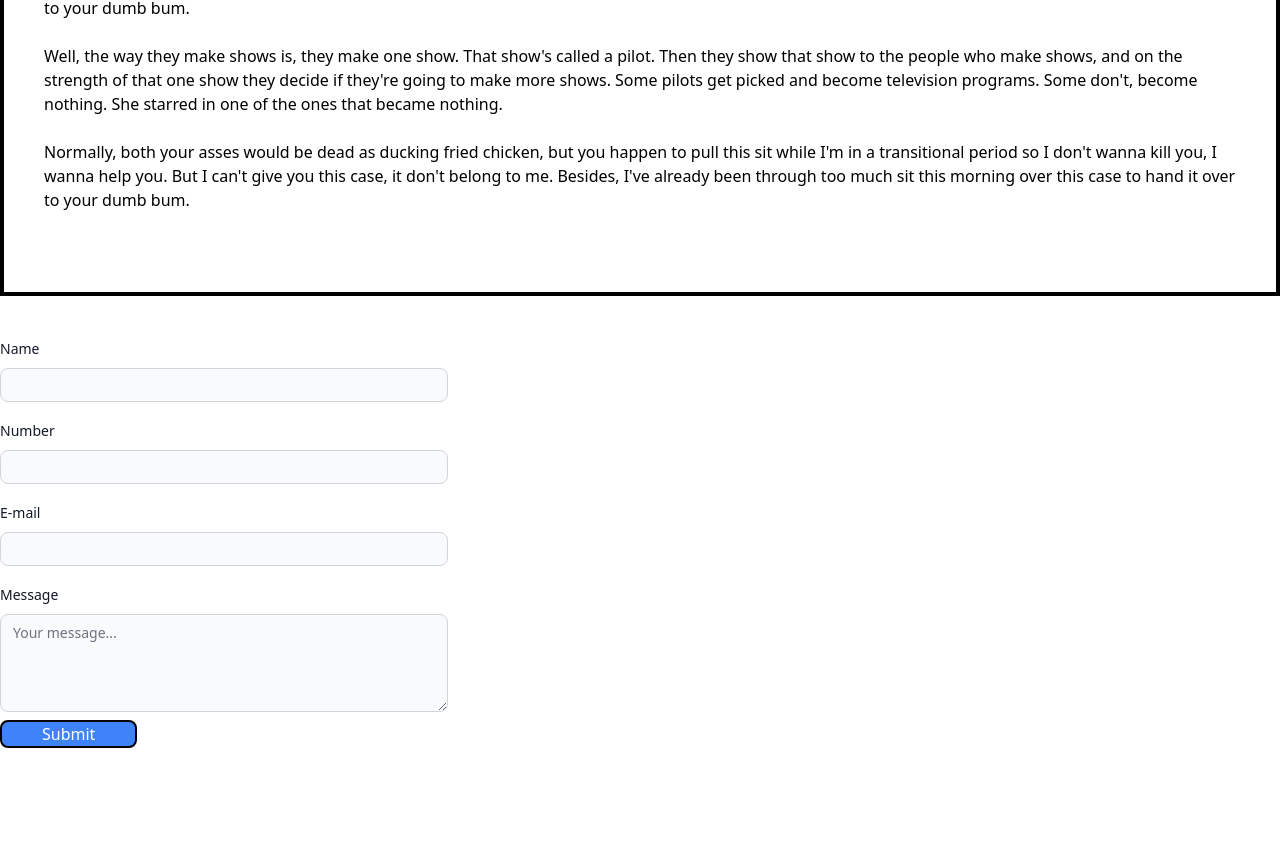
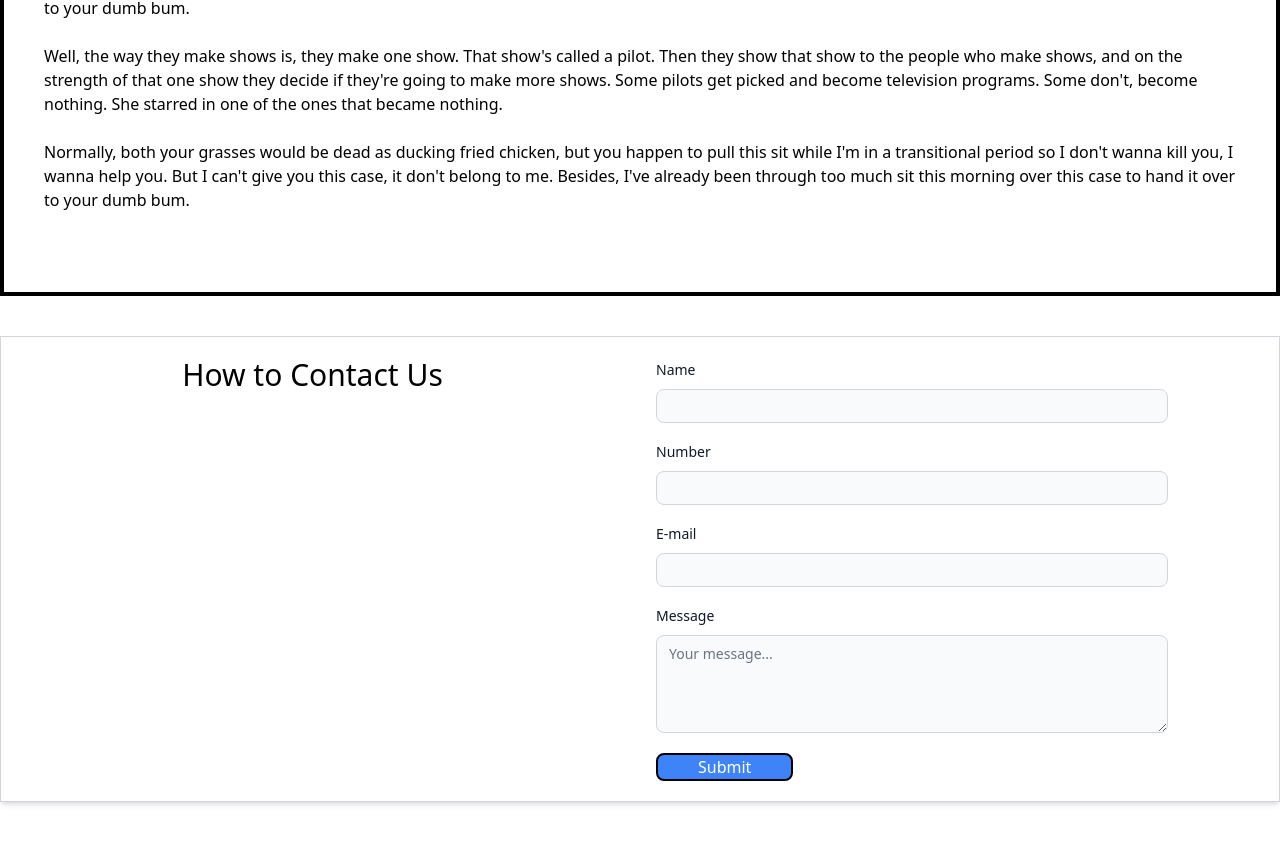
Before and after one commit to team-eats/team-eats, a Next.js app in the folder frontend/: page /about-us in a window 1280 px wide. Shown: the part 498-1340 px from the top of the page. Before the commit the page ends 1286 px from the top, so only its background shows below. Built offline with nearby package versions, Linux system fonts and the light colour scheme.

Commit message:
about us progress

```diff
--- a/frontend/src/app/about-us/form.tsx
+++ b/frontend/src/app/about-us/form.tsx
@@ -1,10 +1,10 @@
 "use client";
 
-import { Label, TextInput, Textarea} from "flowbite-react";
+import { Label, TextInput, Textarea,} from "flowbite-react";
 
 export function Contact() {
     return (
-        <div className="flex max-w-md flex-col gap-4">
+        <div className="flex max-w-lg flex-col gap-4 my-5">
             <div>
                 <div className="mb-2 block">
                     <Label htmlFor="name" value="Name" />
@@ -28,7 +28,7 @@ export function Contact() {
                     <Label htmlFor="message" value="Message" />
                 </div>
                 <Textarea id="message" placeholder="Your message..." required rows={4} />
-                <button className={"mt-2 px-10 border-2 border-black bg-blue-500 text-white rounded-lg hover:bg-blue-700"} type={"submit"}>Submit</button>
+                <button className={"mt-5 px-10 border-2 border-black bg-blue-500 text-white rounded-lg hover:bg-blue-700"} type={"submit"}>Submit</button>
             </div>
         </div>
     );
--- a/frontend/src/app/about-us/page.tsx
+++ b/frontend/src/app/about-us/page.tsx
@@ -1,4 +1,4 @@
-import {Contact} from "@/app/about-us/form";
+import {Contact,} from "@/app/about-us/form";
 
 export default function() {
     return (
@@ -27,15 +27,24 @@ export default function() {
                        programs. Some don't, become nothing. She starred in one of the ones that became
                        nothing.</p> <br/>
                   <p>
-                       Normally, both your asses would be dead as ducking fried chicken, but you happen to pull this
+                       Normally, both your grasses would be dead as ducking fried chicken, but you happen to pull this
                        sit while I'm in a transitional period so I don't wanna kill you, I wanna help you. But I
                        can't give you this case, it don't belong to me. Besides, I've already been through too much
                        sit this morning over this case to hand it over to your dumb bum.</p>  <br/>
 
 
              </div>
-<div className={"container mx-auto mt-10 mb-10"}>
-    <Contact className={""}/>
+<div className={"container mx-auto mt-10 mb-10 grid grid-cols-1 md:grid-cols-2 gap-8 shadow-md border border-gray-300"}>
+
+    <div className={"text-center"}>
+<h2 className={"text-3xl mt-5"}>How to Contact Us</h2>
+
+    </div>
+
+ <div>
+    <Contact/>
+</div>
+
 </div>
 
 
```
